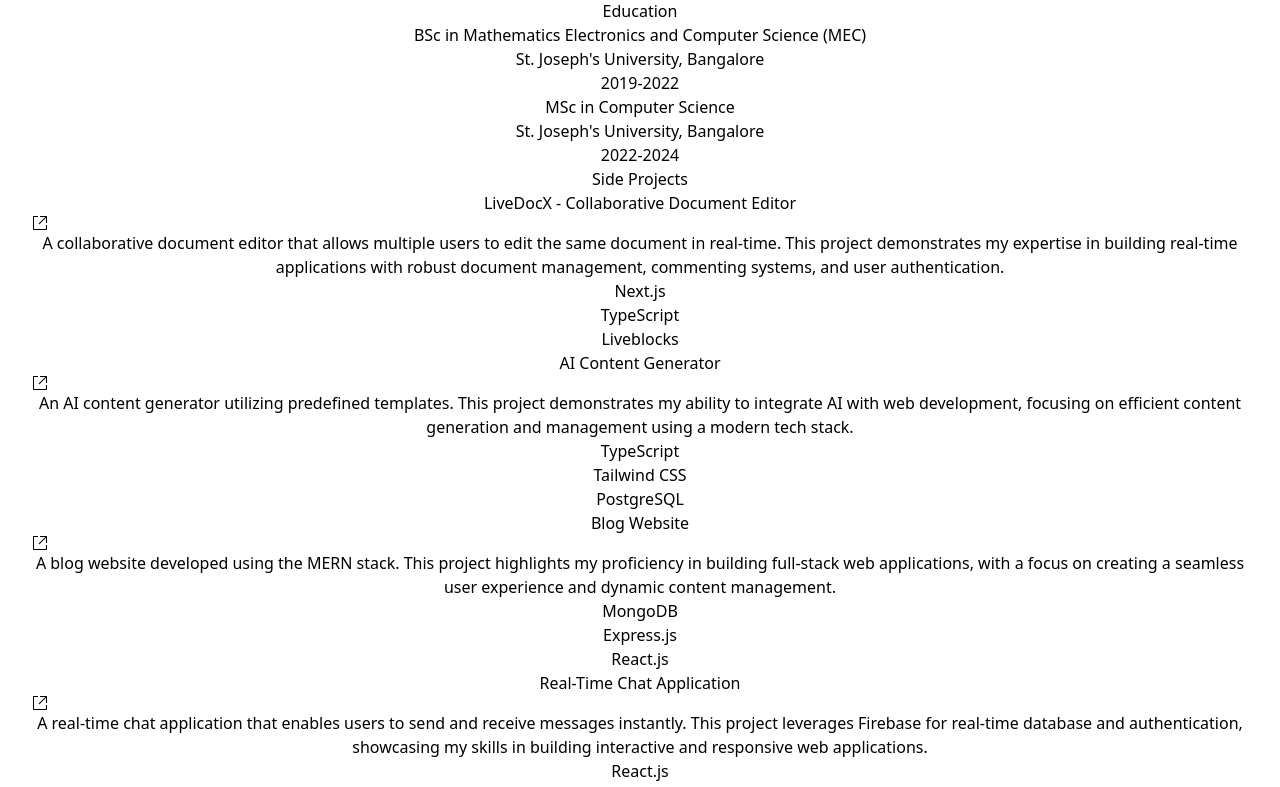
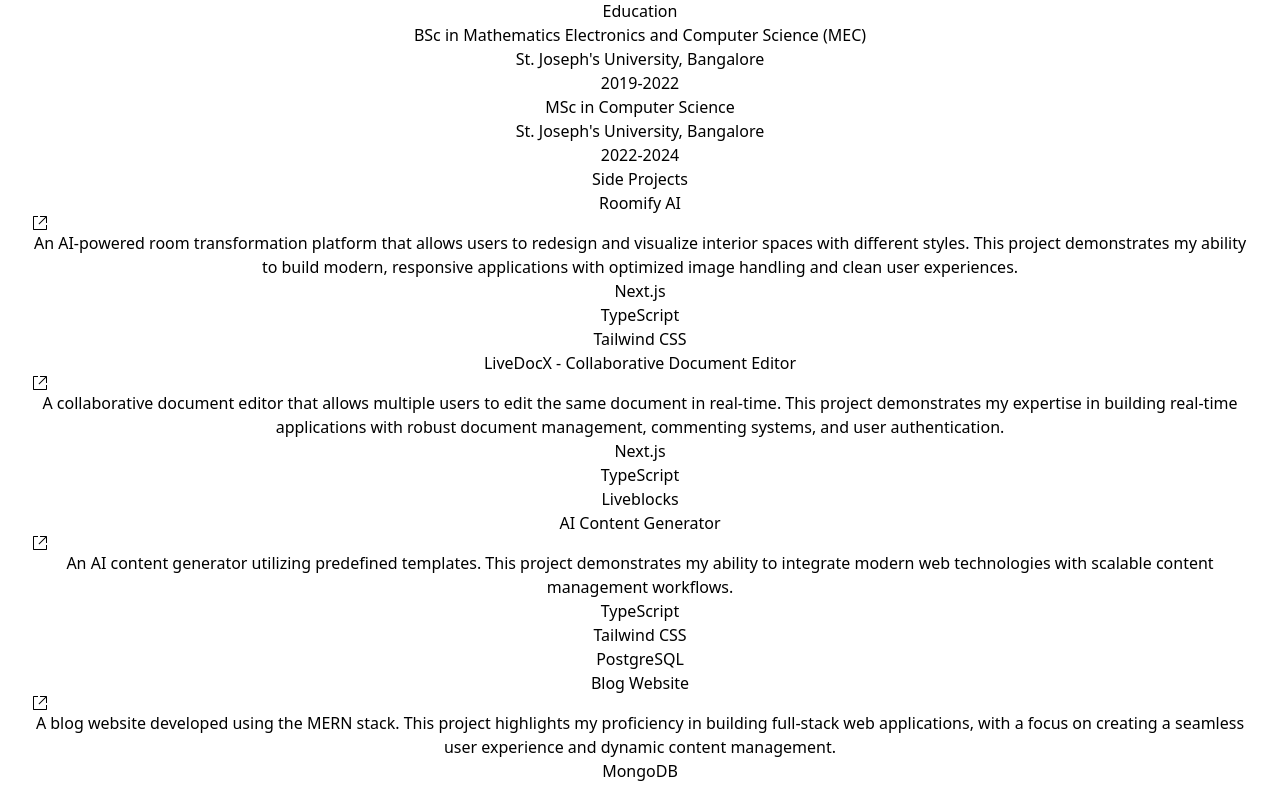
Before and after one commit to Dervin29/portfolio, a React (Vite) app: page / in a window 1280 px wide. Shown: the part 565-1352 px from the top of the page. Built offline with nearby package versions, Linux system fonts and the light colour scheme.

Commit message:
updated the data

```diff
--- a/src/components/data/data.js
+++ b/src/components/data/data.js
@@ -1,55 +1,89 @@
 export const projects = [
+  {
+    heading: "Roomify AI",
+    introduction:
+      "An AI-powered room transformation platform that allows users to redesign and visualize interior spaces with different styles. This project demonstrates my ability to build modern, responsive applications with optimized image handling and clean user experiences.",
+    url: "https://romify-ai.vercel.app/",
+    technologies: [
+      "Next.js",
+      "TypeScript",
+      "Tailwind CSS",
+      "ShadCN",
+    ],
+  },
 
   {
-    "heading": "LiveDocX - Collaborative Document Editor",
-    "introduction": "A collaborative document editor that allows multiple users to edit the same document in real-time. This project demonstrates my expertise in building real-time applications with robust document management, commenting systems, and user authentication.",
-    "url": "https://live-docx-amber.vercel.app/",
-    "technologies": ["Next.js", "TypeScript", "Liveblocks", "Lexical Editor", "ShadCN", "Tailwind CSS"]
+    heading: "LiveDocX - Collaborative Document Editor",
+    introduction:
+      "A collaborative document editor that allows multiple users to edit the same document in real-time. This project demonstrates my expertise in building real-time applications with robust document management, commenting systems, and user authentication.",
+    url: "https://live-docx-amber.vercel.app/",
+    technologies: [
+      "Next.js",
+      "TypeScript",
+      "Liveblocks",
+      "Lexical Editor",
+      "ShadCN",
+      "Tailwind CSS",
+    ],
   },
+
   {
     heading: "AI Content Generator",
-    introduction: "An AI content generator utilizing predefined templates. This project demonstrates my ability to integrate AI with web development, focusing on efficient content generation and management using a modern tech stack.",
-    url: "https://ai-content-generator-delta.vercel.app/",
-    technologies: ["TypeScript", "Tailwind CSS", "PostgreSQL", "Drizzle ORM", "ShadCN", "Clerk"]
+    introduction:
+      "An AI content generator utilizing predefined templates. This project demonstrates my ability to integrate modern web technologies with scalable content management workflows.",
+    url: "https://github.com/Dervin29/Ai_Content_Generator",
+    technologies: [
+      "TypeScript",
+      "Tailwind CSS",
+      "PostgreSQL",
+      "Drizzle ORM",
+      "ShadCN",
+      "Clerk",
+    ],
   },
+
   {
     heading: "Blog Website",
-    introduction: "A blog website developed using the MERN stack. This project highlights my proficiency in building full-stack web applications, with a focus on creating a seamless user experience and dynamic content management.",
+    introduction:
+      "A blog website developed using the MERN stack. This project highlights my proficiency in building full-stack web applications, with a focus on creating a seamless user experience and dynamic content management.",
     url: "https://github.com/Dervin29/Blog-Website",
-    technologies: ["MongoDB", "Express.js", "React.js", "Node.js", "CSS"]
+    technologies: ["MongoDB", "Express.js", "React.js", "Node.js", "CSS"],
   },
+
   {
     heading: "Real-Time Chat Application",
-    introduction: "A real-time chat application that enables users to send and receive messages instantly. This project leverages Firebase for real-time database and authentication, showcasing my skills in building interactive and responsive web applications.",
+    introduction:
+      "A real-time chat application that enables users to send and receive messages instantly. This project leverages Firebase for real-time database and authentication, showcasing my skills in building interactive and responsive web applications.",
     url: "https://github.com/Dervin29/chat-application",
-    technologies: ["React.js", "CSS", "Firebase"]
+    technologies: ["React.js", "CSS", "Firebase"],
   },
+
   {
     heading: "Gemini Clone",
-    introduction: "A Gemini clone developed using the Gemini API. This project demonstrates my ability to work with external APIs and build interactive, responsive web applications.",
+    introduction:
+      "A Gemini clone developed using the Gemini API. This project demonstrates my ability to work with external APIs and build interactive, responsive web applications.",
     url: "https://gemini-clone-24.netlify.app",
-    technologies: ["React.js", "CSS"]
+    technologies: ["React.js", "CSS"],
   },
+
   {
     heading: "Notes App",
-    introduction: "A simple notes app that allows users to add, edit, delete, and search notes. This project showcases my skills in building user-friendly interfaces and managing state with React.",
+    introduction:
+      "A simple notes app that allows users to add, edit, delete, and search notes. This project showcases my skills in building user-friendly interfaces and managing state with React.",
     url: "https://scribblesync-notes-app.netlify.app/",
-    technologies: ["React.js", "CSS"]
+    technologies: ["React.js", "CSS"],
   },
 ];
-
-
-
 
 export const educationData = [
   {
     degree: "BSc in Mathematics Electronics and Computer Science (MEC)",
     college: "St. Joseph's University, Bangalore",
-    year: "2019-2022"
+    year: "2019-2022",
   },
   {
     degree: "MSc in Computer Science",
     college: "St. Joseph's University, Bangalore",
-    year: "2022-2024"
-  }
+    year: "2022-2024",
+  },
 ];
```
